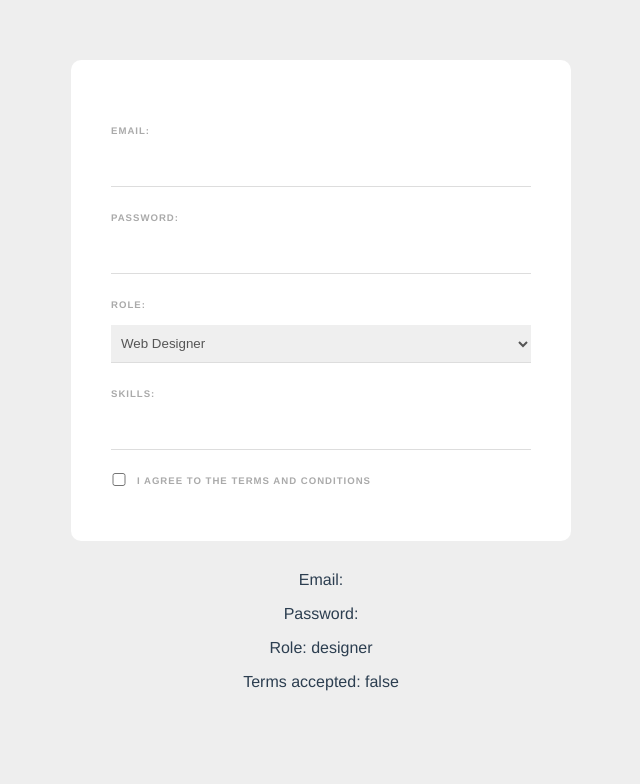
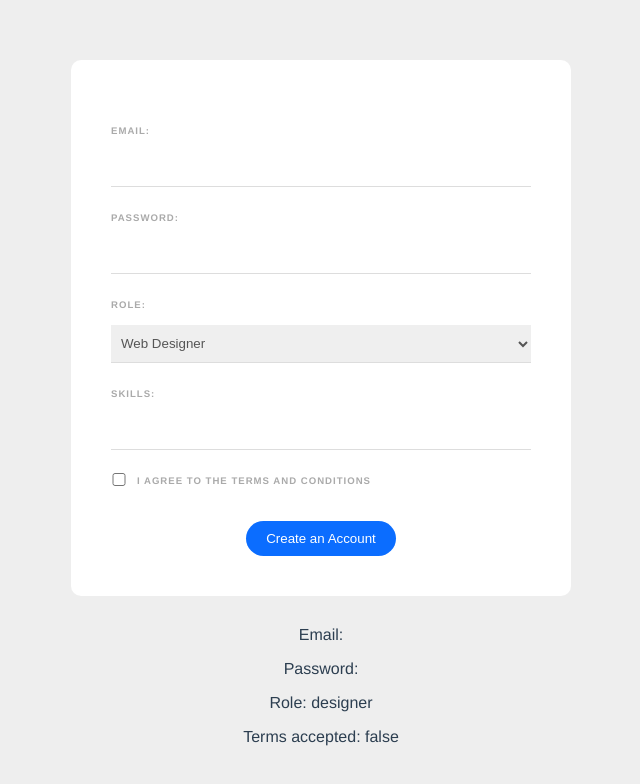
Before and after one commit to TairilKK/vue-journey, a Vue app in the folder web-form/: page / in a window 1280 px wide. Shown: the top 784 px of the page, without its empty margins (319-959 px from the left). Built offline with nearby package versions, Linux system fonts and the light colour scheme.

Commit message:
add: form submit

```diff
--- a/web-form/src/components/SignupForm.vue
+++ b/web-form/src/components/SignupForm.vue
@@ -1,10 +1,11 @@
 <template>
-  <form>
+  <form @submit.prevent="handleSubmit">
     <label for="email">Email:</label>
     <input type="email" name="email" required v-model="email" />
 
     <label for="password">Password:</label>
     <input type="password" name="password" required v-model="password" />
+    <div v-if="passwordError" class="error">{{ passwordError }}</div>
 
     <label for="role">Role:</label>
     <select name="role" required v-model="role">
@@ -33,6 +34,10 @@
       <input type="checkbox" name="terms" required v-model="terms" />
       <label for="terms">I agree to the terms and conditions</label>
     </div>
+
+    <div class="submit">
+      <button type="submit">Create an Account</button>
+    </div>
   </form>
 
   <p>Email:{{ email }}</p>
@@ -52,6 +57,7 @@ export default {
       names: [],
       tempSkill: "",
       skills: [],
+      passwordError: "",
     };
   },
   methods: {
@@ -65,6 +71,21 @@ export default {
     },
     deleteSkill(skill) {
       this.skills = this.skills.filter((s) => s !== skill);
+    },
+    handleSubmit() {
+      // password
+      this.passwordError =
+        this.password.length < 6
+          ? "Password must be at least 6 characters long"
+          : "";
+
+      if (!this.passwordError) {
+        console.log("Form submitted successfully!");
+        console.log("Email:", this.email);
+        console.log("Password:", this.password);
+        console.log("Role:", this.role);
+        console.log("Skills:", this.skills);
+      }
     },
   },
 };
@@ -118,4 +139,22 @@ input[type="checkbox"] {
   color: #777;
   cursor: pointer;
 }
+
+button {
+  background: #0b6dff;
+  border: 0;
+  padding: 10px 20px;
+  margin-top: 20px;
+  color: white;
+  border-radius: 20px;
+}
+.submit {
+  text-align: center;
+}
+.error {
+  color: #ff0062;
+  margin-top: 10px;
+  font-weight: bold;
+  font-size: 0.8em;
+}
 </style>
```
